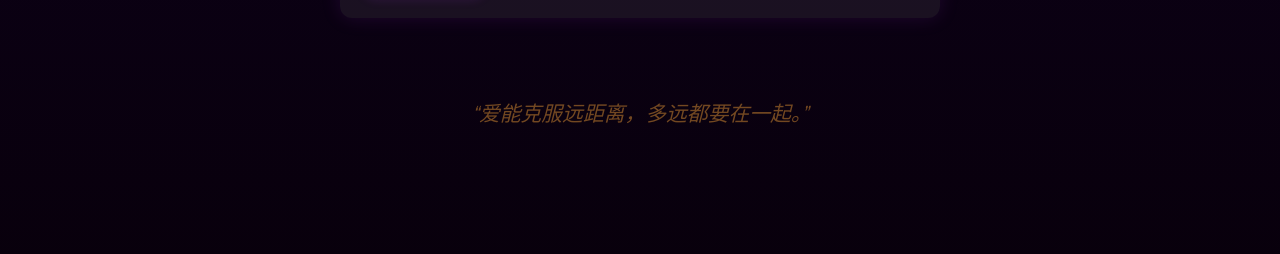
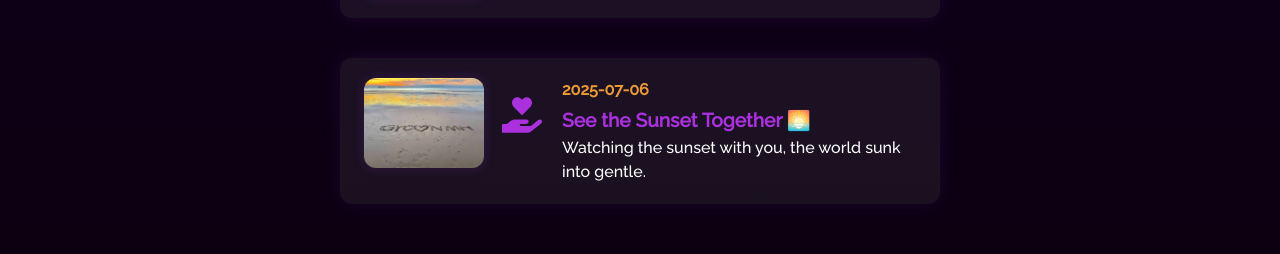
Before and after one commit to SunnyRaymond/Personal-Website, a React (Create React App) app: page /love in a window 1280 px wide. Shown: the part 1220-1474 px from the top of the page. Built offline with nearby package versions, Linux system fonts and the light colour scheme.

Commit message:
add love event

```diff
--- a/src/pages/love/Love.js
+++ b/src/pages/love/Love.js
@@ -29,6 +29,13 @@ const timelineData = [
     icon: <FaRegHeart />,
     img: require("../../assets/love/memories/621.jpg"),
   },
+  {
+    date: "2025-07-06",
+    title: "See the  Sunset Together 🌅",
+    description: "Watching the sunset with you, the world sunk into gentle.", //中文是：和你一起看日落，世界都变得温柔。诗意浪漫的英文是：Watching the sunset with you, the world becomes gentle.
+    icon: <FaHandHoldingHeart />,
+    img: require("../../assets/love/memories/sea.jpg"),
+  }
 ];
 
 function Love() {
```
Also changed, not shown: src/assets/love/memories/sea.jpg (added).
